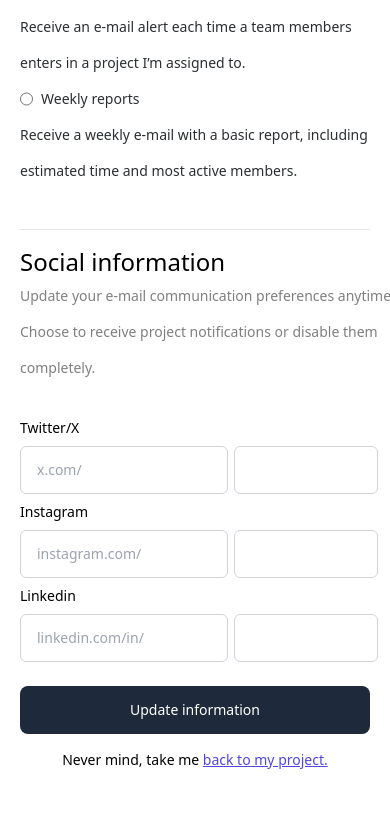
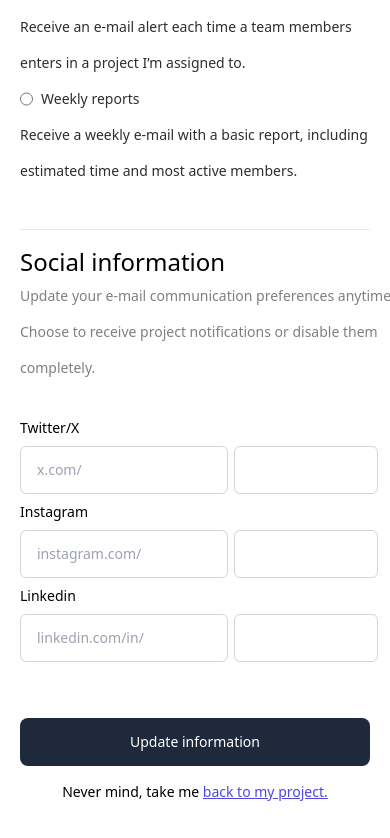
Before and after one commit to amiranda1911/project-manager-v2, a React (Vite) app: page /setting in a window 390 px wide. Shown: the part 1553-2391 px from the top of the page. Before the commit the page ends 2359 px from the top, so only its background shows below. Built offline with nearby package versions, Linux system fonts and the light colour scheme.

Commit message:
style: adding styles and adjustments for better design

```diff
--- a/src/pages/SettingsProfile/SettingsProfile.tsx
+++ b/src/pages/SettingsProfile/SettingsProfile.tsx
@@ -209,7 +209,7 @@ const SettingsProfile = () => {
           </div>
         </div>
       </div>
-      <div className="flex justify-center items-center lg:mt-20">
+      <div className="flex justify-center items-center mt-8 lg:mt-20">
         <button className="w-90 md:w-100 bg-primary-color-dark text-white rounded-lg h-12 ">Update information</button>
       </div>
       <div className="text-center my-4">
```
